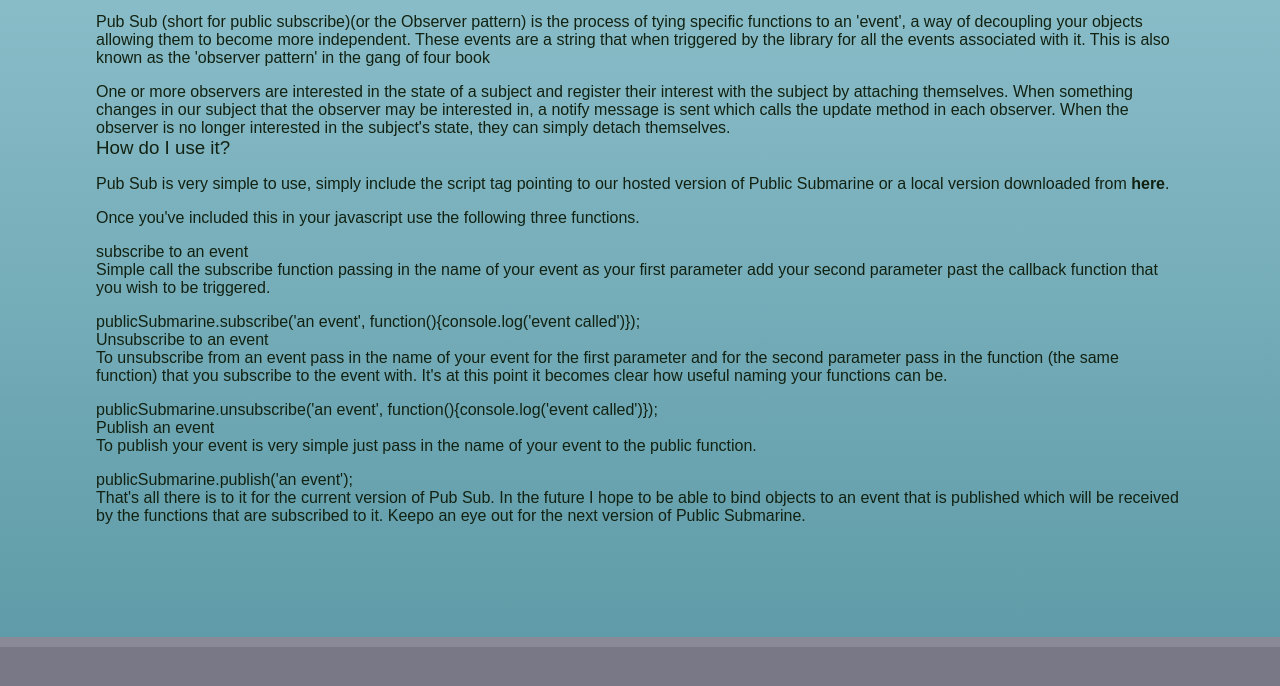
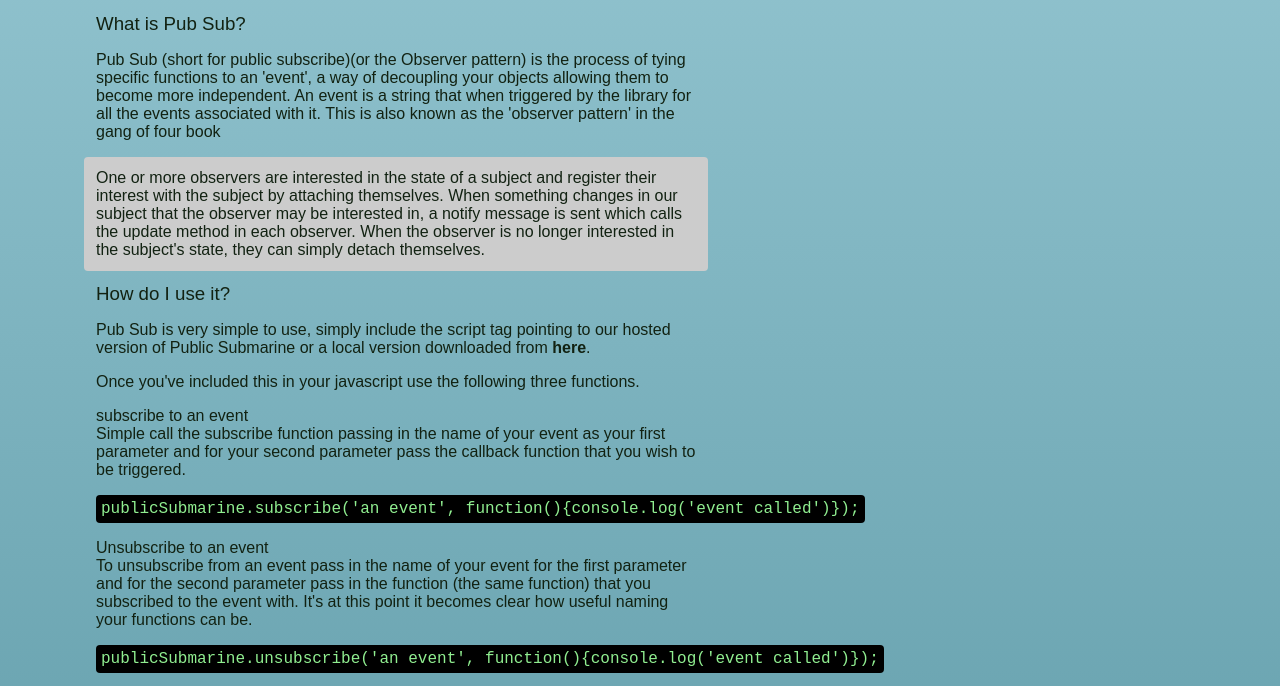
Before and after one commit to atleastimtrying/publicsubmarine, a plain HTML site: page index.html in a window 1280 px wide. Shown: the part 287-973 px from the top of the page. Drawn offline with Linux system fonts and the light colour scheme.

Commit message:
new css and copy

```diff
--- a/index.html
+++ b/index.html
@@ -24,27 +24,26 @@
         <p>Public Submarine is a very simple publish subscribe library that makes use of a global JS object to handle all your custom events.</p>
 
         <h3>What is Pub Sub?</h3>
-        <p>Pub Sub (short for public subscribe)(or the Observer pattern) is the process of tying specific functions to an 'event', a way of decoupling your objects allowing them to become more independent. These events are a string that when triggered by the library for all the events associated with it. This is also known as the 'observer pattern' in the gang of four book</p>
+        <p>Pub Sub (short for public subscribe)(or the Observer pattern) is the process of tying specific functions to an 'event', a way of decoupling your objects allowing them to become more independent. An event is a string that when triggered by the library for all the events associated with it. This is also known as the 'observer pattern' in the gang of four book</p>
         <blockquote>
             One or more observers are interested in the state of a subject and register their interest with the subject by attaching themselves. When something changes in our subject that the observer may be interested in, a notify message is sent which calls the update method in each observer. When the observer is no longer interested in the subject's state, they can simply detach themselves.
         </blockquote>
 
         <h3>How do I use it?</h3>
         <p>Pub Sub is very simple to use, simply include the script tag pointing to our hosted version of Public Submarine or a local version downloaded from <a href='http://atleastimtrying.github.com/publicsubmarine/pubSub.js'>here</a>.</p>
-        <code><pre><script src='pubSub.js'></script></pre></code>
         <p>Once you've included this in your javascript use the following three functions.</p>
 
         <h4>subscribe to an event</h4>
-        <p>Simple call the subscribe function passing in the name of your event as your first parameter add your second parameter past the callback function that you wish to be triggered.</p>
+        <p>Simple call the subscribe function passing in the name of your event as your first parameter and for your second parameter pass the callback function that you wish to be triggered.</p>
         <code>publicSubmarine.subscribe('an event', function(){console.log('event called')});</code>
 
         <h4>Unsubscribe to an event</h4>
-        <p>To unsubscribe from an event pass in the name of your event for the first parameter and for the second parameter pass in the function (the same function) that you subscribe to the event with. It's at this point it becomes clear how useful naming your functions can be.</p>
+        <p>To unsubscribe from an event pass in the name of your event for the first parameter and for the second parameter pass in the function (the same function) that you subscribed to the event with. It's at this point it becomes clear how useful naming your functions can be.</p>
 
         <code>publicSubmarine.unsubscribe('an event', function(){console.log('event called')});</code>
 
         <h4>Publish an event</h4>
-        <p>To publish your event is very simple just pass in the name of your event to the public function.</p>
+        <p>To publish your event is very simple just pass in the name of your event to the publish function.</p>
         <code>publicSubmarine.publish('an event');</code>
 
         <p>That's all there is to it for the current version of Pub Sub. In the future I hope to be able to bind objects to an event that is published which will be received by the functions that are subscribed to it. Keepo an eye out for the next version of Public Submarine.</p>
@@ -154,7 +153,8 @@ publicSubmarine.init()
     </section>
     <section class='author'>
       <h2><a name="author">Author</a></h2>
-      <p>Public Submarine was created and developed by <a href='http://andersfisher.com'>Anders Fisher</a>, a freelance Javascript Contractor working in and around East Anglia. Anders has been working for the last five years with a distinct focus on front end development. He is a big fan of the following technologies: coffeecript, query, rails, git, css3, hamill, sublime text 2 and Google Chrome. Anders is constantly pushing himself to create new personal projects alongside his work for prominent local businesses. Always keen to hear about new projects and ideas, Anders tries to make time for interesting and engaging - and most of all useful - projects on the web.</p>
+      <p>Public Submarine was created and developed by <a href='http://andersfisher.com'>Anders Fisher</a>, a freelance Javascript Contractor working in and around East Anglia. Anders has been working for the last five years with a distinct focus on front end development. He is a big fan of the following technologies: coffeecript, query, rails, git, css3, haml, sublime text 2 and Google Chrome.</p>
+      <p>Anders is constantly pushing himself to create new personal projects alongside his work for prominent local businesses. Always keen to hear about new projects and ideas, Anders tries to make time for interesting and engaging - and most of all useful - projects on the web.</p>
     </section>
     <section class='talk'>
       <h2><a name="talk">Talk</a></h2>
--- a/style.css
+++ b/style.css
@@ -13,6 +13,7 @@ header{
   z-index:100;
   box-shadow:0 0 10px black;
   text-shadow:0 0 2px white;
+  opacity:0.8;
 }
 header h1{
 
@@ -33,7 +34,7 @@ header nav a{
 }
 header nav a.active,
 header nav a:hover{
-
+  font-weight:bold;
 }
 article{
 
@@ -52,17 +53,37 @@ section h3{
   margin-bottom:16px;
 }
 section h2 a{
-  padding-top: 126px;
+  padding-top: 146px;
   display: block;
 }
 section p{
   margin-bottom:16px;
+  max-width:600px;
 }
 section p a{
   text-decoration:none;
   font-weight:bold;
   color:inherit;
 }
+section code{
+  font-family:'Courier New', courier, monospace;
+  background:black;
+  padding:5px;
+  border-radius:4px;
+  color:lightgreen;
+  display:inline-block;
+  margin-bottom:16px;
+}
+
+section blockquote{
+  background:#ccc;
+  border-radius:4px;
+  max-width:600px;
+  padding:12px;
+  margin-left:-12px;
+  margin-bottom:12px;
+}
+
 section.about{
   background-color:#9BCBD6;
   background-image: -webkit-linear-gradient(top, #9BCBD6, #5F9BA8);
@@ -134,7 +155,7 @@ div.tabs nav a.active{
 
 div.tabs pre{
   background:rgba(0,0,0,0.6);
-  color:#cfc;
+  color:lightgreen;
   font-family:courier;
   padding:20px;
   width:auto;
```
